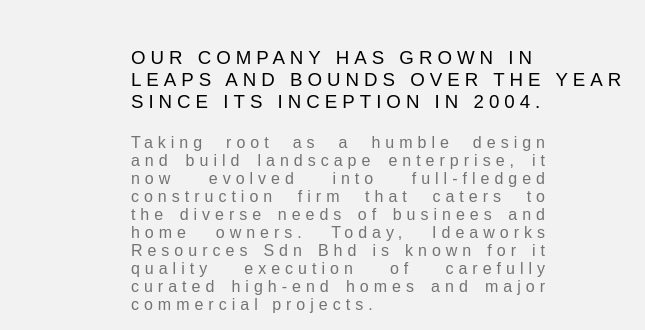
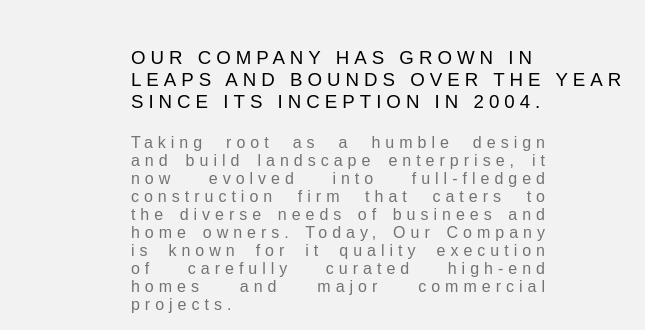
Before and after one commit to adibafatin/IDW, a plain HTML site: page index.html in a window 1280 px wide. Shown: the part 1940-2270 px from the top of the page, 0-645 px from the left. Drawn offline with Linux system fonts and the light colour scheme.

Commit message:
Update index.html

```diff
--- a/index.html
+++ b/index.html
@@ -79,7 +79,7 @@
 			<<h1 class="sec-title sec-title2">OUR <span>HISTORY</span></h1>
 			<div class="his-in">
 				<h3>Our Company has grown in leaps and bounds over the year since its inception in 2004.</h3>
-				<h4>Taking root as a humble design and build landscape enterprise, it now evolved into full-fledged construction firm that caters to the diverse needs of businees and home owners. Today, Ideaworks Resources Sdn Bhd is known for it quality execution of carefully curated high-end homes and major commercial projects.</h4>
+				<h4>Taking root as a humble design and build landscape enterprise, it now evolved into full-fledged construction firm that caters to the diverse needs of businees and home owners. Today, Our Company is known for it quality execution of carefully curated high-end homes and major commercial projects.</h4>
 				<a href="">READ MORE</a>
 				<div class="ach">
 					<h1 class="counter-value">250</h1>
```
